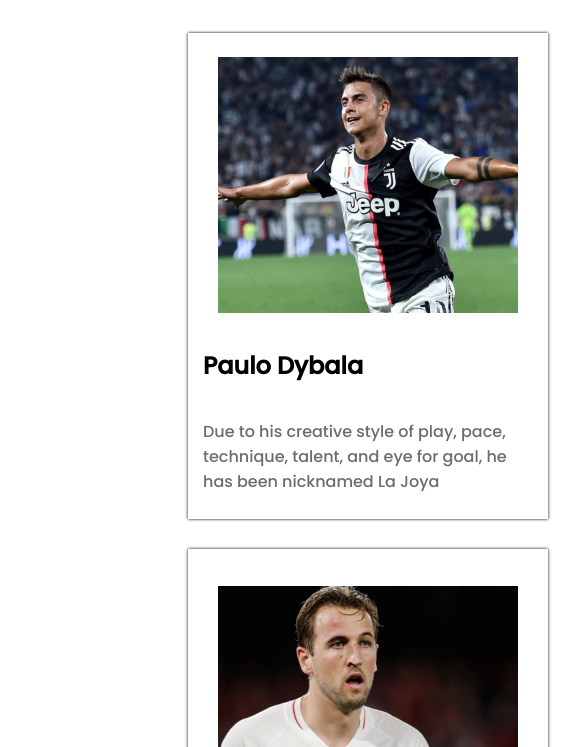
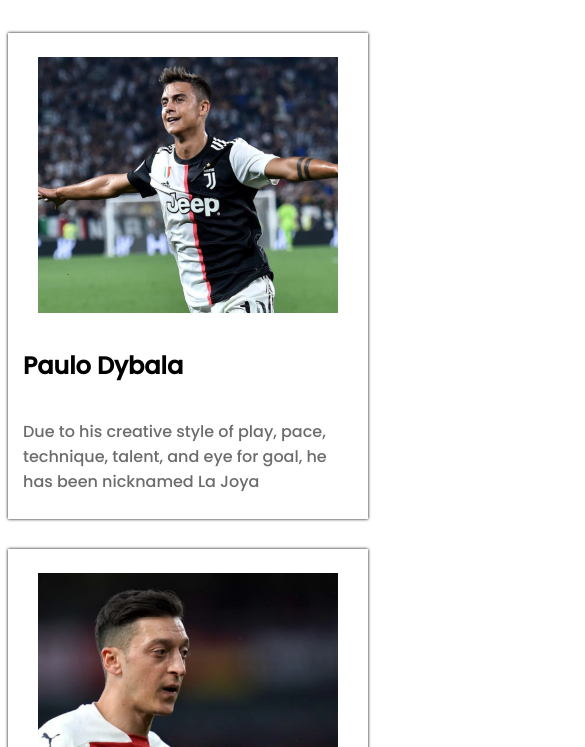
Before and after one commit to tasin11/football-site, a plain HTML site: page index.html in a window 390 px wide. Shown: the part 722-1469 px from the top of the page, 585 px wide, since content can reach past the window. Drawn offline with Linux system fonts and the light colour scheme.

Commit message:
media query

```diff
--- a/index.html
+++ b/index.html
@@ -43,7 +43,7 @@
     <!-- header section end -->
 
     <!-- MAIN PART START -->
-    <main>
+    <main class="container">
         <div class="player-container">
             <div class="top-players">
                     <div class="choice">
@@ -144,6 +144,7 @@
                         <p class="blog-detail"> Argentina's Lionel Messi holds the trophy as he celebrates on the podium with teammates.
                             Argentina's first major title in 28 years sent the nation into a frenzy of celebrations on Sunday with the Copa America victory over arch-rivals Brazil.</p>
                         <button>Watch Now <span>&#8594;</span></button>
+
                     </div>
                     <div class="blog-image">
                         <img src="images/match3.jpg" alt="">
@@ -155,7 +156,7 @@
     <!-- MAIN PART END  -->
 
     <!-- footer section start -->
-    <footer>
+    <footer class="container">
         <div class="foot-info" >
             <div class="foot-logo" >
                 <img src="images/Logo.png" alt="">
--- a/styles/style.css
+++ b/styles/style.css
@@ -168,4 +168,28 @@ article{
 }
 /* footer decoration end  */
 
-/* media query */
+/* media query start*/
+
+@media only screen and (max-width:688px) {
+    .container{
+        width: 100%;
+    }
+    .title{
+        padding: 0;
+    }
+    .choice , .blogs{
+
+        grid-template-columns: repeat(1,1fr);
+    }
+    .player-info , .blog {
+        flex-direction: column;
+
+    }
+    .player-container , .blog-container{
+        margin-left: 0;
+        margin-right: 0;
+    }
+
+}
+
+/* media query end */
```
